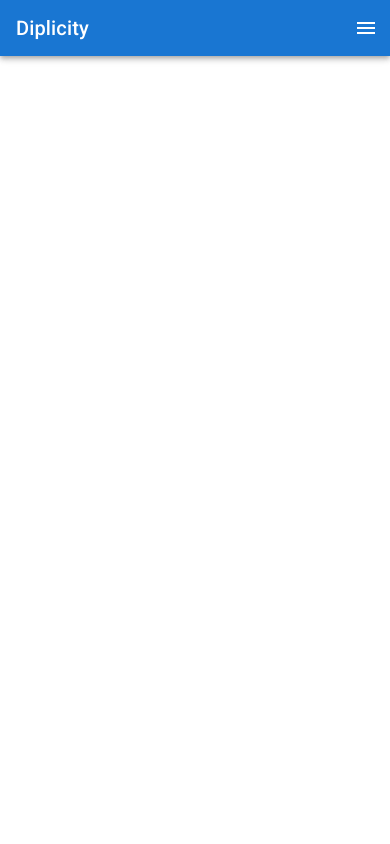
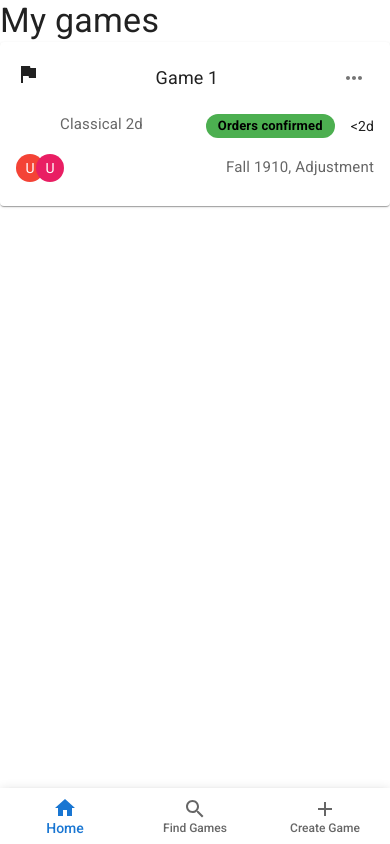
Before and after one commit to johnpooch/diplicity-react, a React (Vite) app: page / in a window 390 px wide. Built offline with nearby package versions, Linux system fonts and the light colour scheme.

Commit message:
feat: refactor BrowseGames to MyGames, implement CreateGame page and mobile navigation

```diff
--- a/src/Router.tsx
+++ b/src/Router.tsx
@@ -1,12 +1,90 @@
-import React from "react";
-import BrowseGames from "./pages/BrowseGames";
-import { Route, Routes } from "react-router";
+import React, { useState } from "react";
+import MyGames from "./pages/MyGames";
+import CreateGame from "./pages/CreateGame";
+import { Route, Routes, useNavigate } from "react-router";
+import {
+  AppBar,
+  BottomNavigation,
+  BottomNavigationAction,
+  useTheme,
+  useMediaQuery,
+} from "@mui/material";
+import {
+  Home as HomeIcon,
+  Search as SearchIcon,
+  Add as AddIcon,
+} from "@mui/icons-material";
+
+type Navigation = "home" | "find-games" | "create-game";
+
+const navigationPathMap: Record<Navigation, string> = {
+  home: "/",
+  "find-games": "/find-games",
+  "create-game": "/create-game",
+};
 
 const Router: React.FC = () => {
+  const [navigation, setNavigation] = useState<Navigation>("home");
+  const theme = useTheme();
+  const isMobile = useMediaQuery(theme.breakpoints.down("sm"));
+  const navigate = useNavigate();
+
   return (
-    <Routes>
-      <Route index element={<BrowseGames games={[]} />} />
-    </Routes>
+    <>
+      <Routes>
+        <Route
+          index
+          element={
+            <MyGames
+              games={[
+                {
+                  id: "1",
+                  title: "Game 1",
+                  users: [{ username: "User 1" }, { username: "User 2" }],
+                  onClickPlayerInfo: () => {},
+                  onClickGameInfo: () => {},
+                  onClickShare: () => {},
+                  link: "https://example.com",
+                },
+              ]}
+            />
+          }
+        />
+        <Route path="create-game" element={<CreateGame />} />
+      </Routes>
+      {isMobile && (
+        <AppBar
+          position="fixed"
+          color="primary"
+          sx={{ top: "auto", bottom: 0 }}
+        >
+          <BottomNavigation
+            value={navigation}
+            onChange={(event, newValue) => {
+              setNavigation(newValue);
+              navigate(navigationPathMap[newValue as Navigation]);
+            }}
+            showLabels
+          >
+            <BottomNavigationAction
+              label="Home"
+              icon={<HomeIcon />}
+              value="home"
+            />
+            <BottomNavigationAction
+              label="Find Games"
+              icon={<SearchIcon />}
+              value="find-games"
+            />
+            <BottomNavigationAction
+              label="Create Game"
+              icon={<AddIcon />}
+              value="create-game"
+            />
+          </BottomNavigation>
+        </AppBar>
+      )}
+    </>
   );
 };
 
--- /dev/null
+++ b/src/pages/CreateGame.tsx
@@ -0,0 +1,41 @@
+import React, { useState } from "react";
+import { Stack, Typography, Snackbar, Alert, TextField } from "@mui/material";
+
+const CreateGame: React.FC = () => {
+  const [snackbar, setSnackbar] = useState<
+    undefined | Pick<React.ComponentProps<typeof Alert>, "severity" | "title">
+  >();
+
+  const handleSnackbarClose = () => {
+    setSnackbar(undefined);
+  };
+
+  return (
+    <>
+      <Stack>
+        <Typography variant="h4" component="h1">
+          Create Game
+        </Typography>
+        <Stack spacing={1}>
+          <TextField label="Game Name" variant="outlined" value={""} />
+        </Stack>
+      </Stack>
+      <Snackbar
+        open={snackbar !== undefined}
+        autoHideDuration={3000}
+        onClose={handleSnackbarClose}
+      >
+        <Alert
+          onClose={handleSnackbarClose}
+          severity={snackbar?.severity}
+          variant="filled"
+          title={snackbar?.title}
+        >
+          {snackbar?.title}
+        </Alert>
+      </Snackbar>
+    </>
+  );
+};
+
+export default CreateGame;
--- a/src/pages/BrowseGames.tsx
+++ b/src/pages/MyGames.tsx
@@ -1,16 +1,5 @@
 import React, { useState } from "react";
-import {
-  Stack,
-  Modal,
-  Box,
-  Typography,
-  Snackbar,
-  Alert,
-  AppBar,
-  Toolbar,
-  IconButton,
-} from "@mui/material";
-import { Menu as MenuIcon } from "@mui/icons-material";
+import { Stack, Modal, Box, Typography, Snackbar, Alert } from "@mui/material";
 import GameCard from "../components/GameCard";
 
 const modalBoxStyle = {
@@ -27,7 +16,7 @@ const modalBoxStyle = {
 
 type Game = React.ComponentProps<typeof GameCard> & { link: string };
 
-const BrowseGames: React.FC<{
+const MyGames: React.FC<{
   games: Game[];
 }> = ({ games }) => {
   const [openPlayerInfo, setOpenPlayerInfo] = useState(false);
@@ -89,16 +78,10 @@ const BrowseGames: React.FC<{
 
   return (
     <>
-      <AppBar position="static">
-        <Toolbar>
-          <Typography variant="h6" component="h1" sx={{ flexGrow: 1 }}>
-            Diplicity
+      <Stack>
+        <Typography variant="h4" component="h1">
+          My games
         </Typography>
-          <IconButton edge="end" color="inherit" aria-label="menu">
-            <MenuIcon />
-          </IconButton>
-        </Toolbar>
-      </AppBar>
         <Stack spacing={1}>
           {games.map((game) => (
             <GameCard
@@ -111,6 +94,7 @@ const BrowseGames: React.FC<{
               onClickShare={() => onClickShare(game.link)}
             />
           ))}
+        </Stack>
       </Stack>
       <Modal
         open={openPlayerInfo}
@@ -181,4 +165,4 @@ const BrowseGames: React.FC<{
   );
 };
 
-export default BrowseGames;
+export default MyGames;
```
Also changed, not shown: 2 other files (tests, documents, lock files or other folders). Lines whose indentation alone changed are shown as unchanged.
